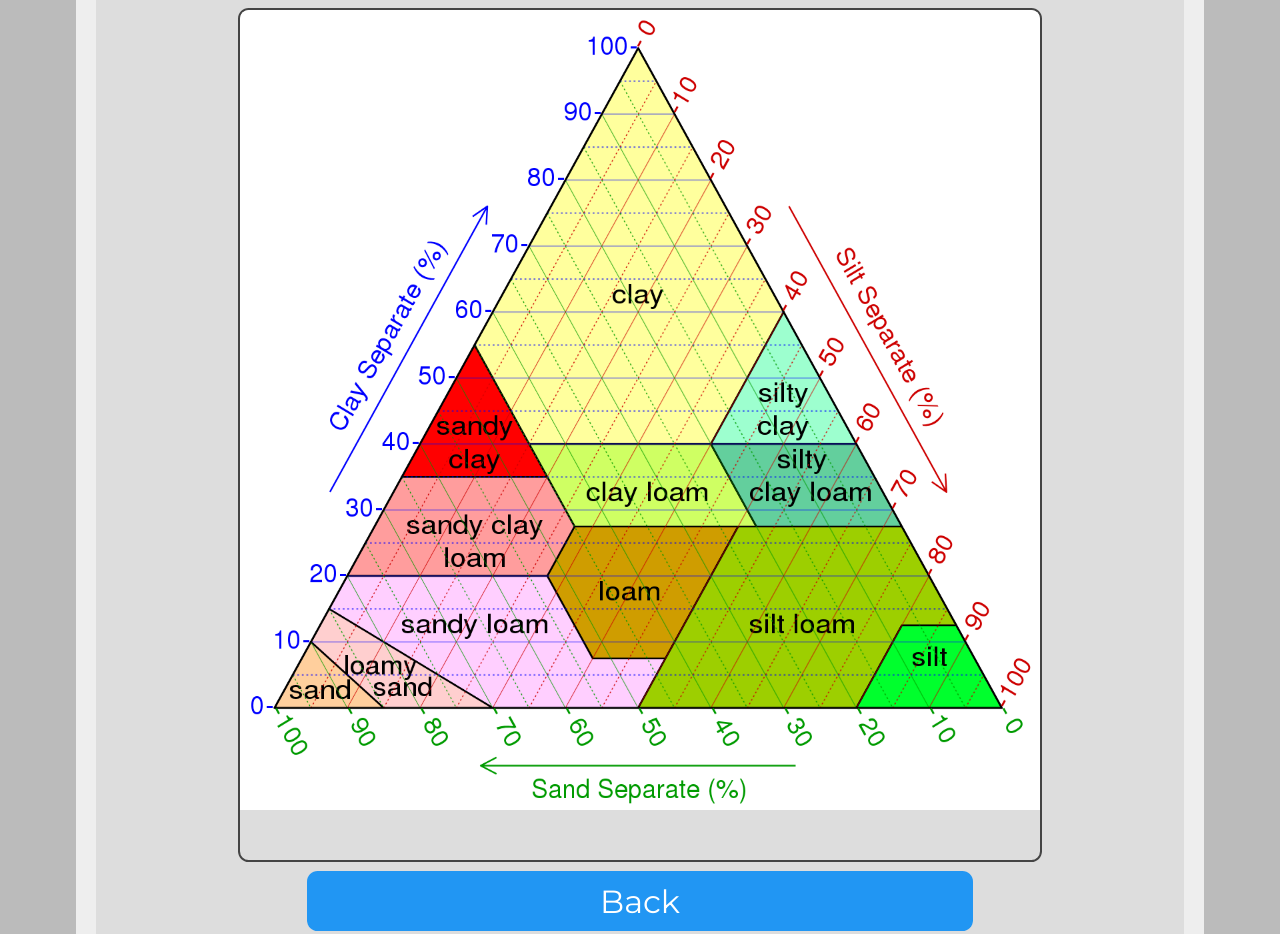
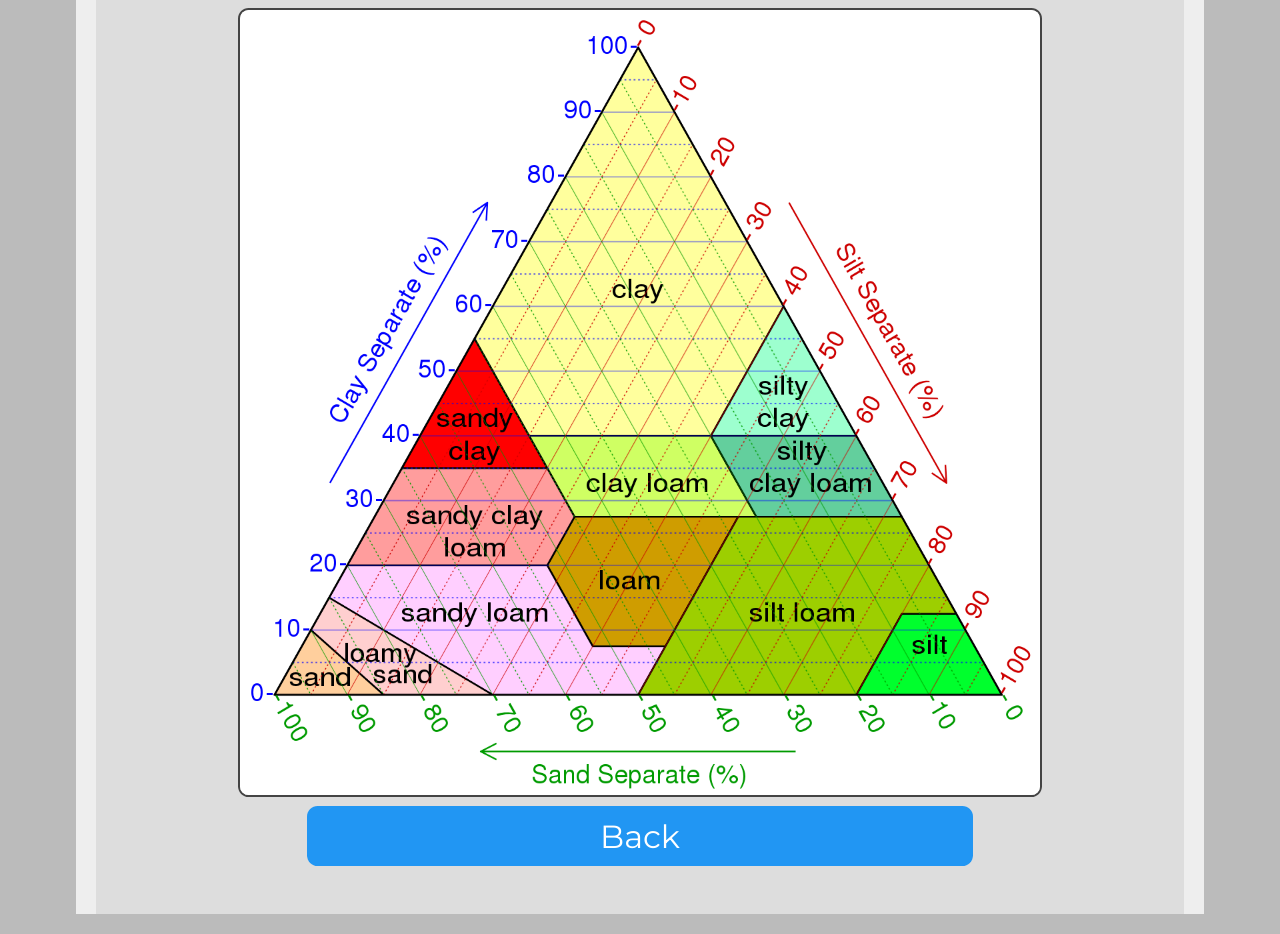
Before and after one commit to SoilTextureTest/SoilTextureTest.github.io, a plain HTML site: page results.html in a window 1280 px wide. Shown: the part 1847-2781 px from the top of the page. Drawn offline with Linux system fonts and the light colour scheme.

Commit message:
Update results.html

```diff
--- a/results.html
+++ b/results.html
@@ -53,10 +53,10 @@
 <p>You can send these results by copying and pasting the URL at the top of the page or using the image below. Think your matched ideology was wrong? Want to help us calibrate the test? Fill in this <a href="https://forms.gle/7wjTxVXZqdxktWWD9">form</a>, to send me any comments, questions, or criticism. </p>
 <hr/>
 <img src="" id="banner">
-<canvas id="compass" width="800" height="850" style="border:2px solid #444444;" class="usdacomp"></canvas>
+<canvas id="compass" width="800" height="785" style="border:2px solid #444444;" class="usdacomp"></canvas>
 <button class="button" onclick="location.href='index.html';" style="background-color: #2196f3;">Back</button> <br>
 
-<img id="usda" src="usdacompass.png" alt="Image" style="display: none;" width="800" height="763" />
+<img id="usda" src="usdacompass.png" alt="Image" style="display: none;" width="800" height="785" />
 
 
 <script>
@@ -230,7 +230,7 @@ ctx.fillStyle="#222222"
  	var c = document.getElementById("compass");
 	var ctx = c.getContext("2d");
   	var img = document.getElementById("usda");
-	ctx.drawImage(img,0,0,800,800);
+	ctx.drawImage(img,0,0,800,785);
 
                 var dot = c.getContext("2d");
                 ctx.beginPath();
@@ -244,7 +244,7 @@ ctx.fillStyle="#222222"
                 ctx.fillStyle="#222222"
                 ctx.textAlign="right"
                 ctx.font="60px Montserrat"
-                ctx.fillText("soiltexturetest.github.io", 500, 820)
+                ctx.fillText("soiltexturetest.github.io", 0, 0)
 		}
 
     </script>
```
